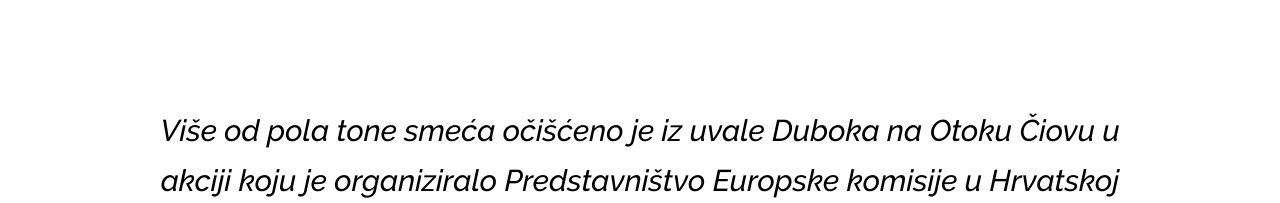
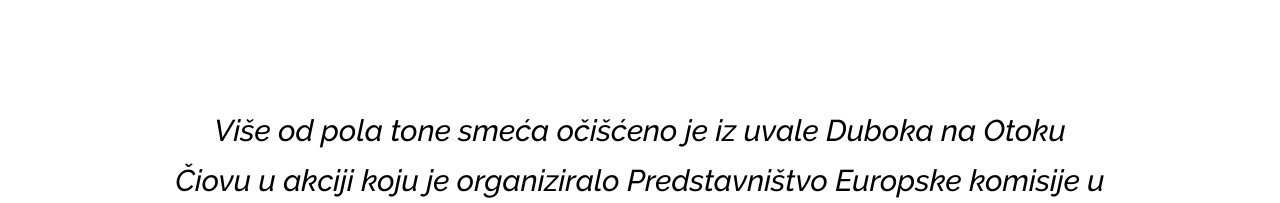
Before and after one commit to Zeljak/EUKomisijaG, a website: page index.html in a window 1280 px wide. Shown: the part 742-945 px from the top of the page. Drawn offline with Linux system fonts and the light colour scheme; files whose address does not match are found by name.

Commit message:
new design

```diff
--- a/_sass/main.scss
+++ b/_sass/main.scss
@@ -103,12 +103,12 @@
     padding-left: 40px;
     padding-top: 5px;
   }
-  @include for-tablet-landscape {
-    font-size: 30px;
-    line-height: 50px;
-    padding-left: 40px;
-    padding-top: 5px;
-  }
+  // @include for-tablet-landscape {
+  //   font-size: 30px;
+  //   line-height: 50px;
+  //   padding-left: 40px;
+  //   padding-top: 5px;
+  // }
   @include for-desktop {
     font-size: 30px;
     line-height: 50px;
@@ -138,12 +138,12 @@
     left: 40px;
     top: 70px;
   }
-  @include for-tablet-landscape {
-    font-size: 40px;
-    line-height: 48px;
-    left: 40px;
-    top: 170px;
-  }
+  // @include for-tablet-landscape {
+  //   font-size: 40px;
+  //   line-height: 48px;
+  //   left: 40px;
+  //   top: 170px;
+  // }
   @include for-desktop {
     font-size: 50px;
     line-height: 60px;
@@ -173,12 +173,12 @@
     left: 40px;
     top: 80px;
   }
-  @include for-tablet-landscape {
-    font-size: 40px;
-    line-height: 48px;
-    left: 40px;
-    top: 180px;
-  }
+  // @include for-tablet-landscape {
+  //   font-size: 40px;
+  //   line-height: 48px;
+  //   left: 40px;
+  //   top: 180px;
+  // }
   @include for-desktop {
     font-size: 50px;
     line-height: 60px;
@@ -203,31 +203,33 @@
 
   @include for-phone {
     font-size: 16px;
-    line-height: 22px;
+    line-height: 20px;
     padding-left: 10px;
     padding-right: 10px;
   }
   @include for-tablet-portrait {
-    font-size: 25px;
-    line-height: 40px;
+    font-size: 22px;
+    line-height: 30px;
     padding-left: 10px;
     padding-right: 10px;
   }
-  @include for-tablet-landscape {
-    font-size: 30px;
-    line-height: 50px;
-    padding-left: 40px;
-    padding-right: 40px;
-  }
+  // @include for-tablet-landscape {
+  //   font-size: 30px;
+  //   line-height: 50px;
+  //   padding-left: 40px;
+  //   padding-right: 40px;
+  // }
   @include for-desktop {
-    font-size: 30px;
-    line-height: 50px;
+    font-size: 26px;
+    line-height: 30px;
     padding-left: 40px;
     padding-right: 40px;
   }
   @include for-big-desktop {
     font-size: 30px;
     line-height: 50px;
+    padding-left: 40px;
+    padding-right: 40px;
   }
 }
 
@@ -235,20 +237,22 @@
   background-color: #7ed329;
 
   @include for-phone {
-    width: 100%;
-    height: 5px;
+    width: 50%;
+    height: 12px;
   }
   @include for-tablet-portrait {
     width: 50%;
-    height: 29px;
+    height: 24px;
   }
   @include for-desktop {
     width: 50%;
     height: 60px;
+    margin-bottom: 30px;
   }
   @include for-big-desktop {
     width: 50%;
     height: 60px;
+    margin-bottom: 40px;
   }
 }
 
@@ -256,12 +260,12 @@
   background-color: #7ed329;
 
   @include for-phone {
-    width: 100%;
-    height: 5px;
+    width: 60%;
+    height: 12px;
   }
   @include for-tablet-portrait {
     width: 60%;
-    height: 29px;
+    height: 24px;
   }
   @include for-desktop {
     width: 60%;
@@ -287,9 +291,9 @@
   @include for-tablet-portrait {
     width: 480px;
   }
-  @include for-tablet-landscape {
-    width: 560px;
-  }
+  // @include for-tablet-landscape {
+  //   width: 560px;
+  // }
   @include for-desktop {
     width: 780px;
   }
@@ -316,6 +320,7 @@
 .text-image {
   display: flex;
   padding: 10px;
+  flex-direction: column;
   @include for-phone {
     flex-direction: column;
   }
@@ -329,28 +334,28 @@
   }
 }
 
-.image-box {
-  @include for-phone {
-    flex-direction: column;
-  }
-  @include for-tablet-portrait {
-    flex: 50%;
-  }
-  @include for-tablet-landscape {
-    flex: 50%;
-  }
-  @include for-desktop {
-    flex: 50%;
-  }
-  @include for-big-desktop {
-    flex: 50%;
-  }
-}
+// .image-box {
+//   @include for-phone {
+//     flex-direction: column;
+//   }
+//   @include for-tablet-portrait {
+//     flex: 50%;
+//   }
+//   @include for-tablet-landscape {
+//     flex: 50%;
+//   }
+//   @include for-desktop {
+//     flex: 50%;
+//   }
+//   @include for-big-desktop {
+//     flex: 0%;
+//   }
+// }
 
 .text-box {
   @include for-phone {
-    font-size: 16px;
-    line-height: 22px;
+    font-size: 14px;
+    line-height: 18px;
     padding-left: 10px;
     padding-right: 10px;
   }
@@ -359,32 +364,24 @@
     line-height: 40px;
     padding-left: 10px;
     padding-right: 10px;
-    flex: 50%;
   }
-  @include for-tablet-landscape {
-    font-size: 30px;
-    line-height: 50px;
-    padding-left: 40px;
-    padding-right: 40px;
-    flex: 50%;
-    padding-left: 20px;
-    padding-right: 20px;
-  }
+  // @include for-tablet-landscape {
+  //   font-size: 14px;
+  //   line-height: 20px;
+  //   padding-left: 40px;
+  //   padding-right: 40px;
+  // }
   @include for-desktop {
     font-size: 30px;
     line-height: 50px;
-    padding-left: 40px;
-    padding-right: 40px;
-    flex: 50%;
-    padding-left: 20px;
-    padding-right: 20px;
+    padding-left: 50px;
+    padding-right: 50px;
   }
   @include for-big-desktop {
     font-size: 30px;
     line-height: 50px;
-    flex: 50%;
-    padding-left: 20px;
-    padding-right: 20px;
+    padding-left: 50px;
+    padding-right: 50px;
   }
 }
 
@@ -397,6 +394,11 @@
   font-weight: 700;
 }
 
+.grey-span {
+  font-style: italic;
+  color: #707070;
+}
+
 .zlatev {
   @include for-phone {
     width: 70%;
@@ -407,10 +409,10 @@
     width: 70%;
     padding-left: 30px;
   }
-  @include for-tablet-landscape {
-    width: 30%;
-    padding-left: 30px;
-  }
+  // @include for-tablet-landscape {
+  //   width: 30%;
+  //   padding-left: 30px;
+  // }
   @include for-desktop {
     width: 50%;
     padding-left: 30px;
@@ -444,11 +446,11 @@
     line-height: 40px;
     padding: 5px;
   }
-  @include for-tablet-landscape {
-    font-size: 40px;
-    line-height: 50px;
-    padding: 5px;
-  }
+  // @include for-tablet-landscape {
+  //   font-size: 40px;
+  //   line-height: 50px;
+  //   padding: 5px;
+  // }
   @include for-desktop {
     font-size: 50px;
     line-height: 70px;
@@ -474,10 +476,10 @@
     font-size: 16px;
     line-height: 30px;
   }
-  @include for-tablet-landscape {
-    font-size: 16px;
-    line-height: 30px;
-  }
+  // @include for-tablet-landscape {
+  //   font-size: 16px;
+  //   line-height: 30px;
+  // }
   @include for-desktop {
     font-size: 18px;
     line-height: 43px;
@@ -517,15 +519,15 @@
     margin-bottom: 30px;
   }
 
-  @include for-tablet-landscape {
-    height: 34px;
-    width: 180px;
-    line-height: 35px;
-    border-radius: 26px;
-    font-size: 12px;
-    padding-left: 30px;
-    margin-bottom: 30px;
-  }
+  // @include for-tablet-landscape {
+  //   height: 34px;
+  //   width: 180px;
+  //   line-height: 35px;
+  //   border-radius: 26px;
+  //   font-size: 12px;
+  //   padding-left: 30px;
+  //   margin-bottom: 30px;
+  // }
 
   @include for-desktop {
     height: 54px;
@@ -609,10 +611,10 @@
     margin-top: -130px;
     margin-bottom: 50px;
   }
-  @include for-tablet-landscape {
-    margin-top: -100px;
-    margin-bottom: 50px;
-  }
+  // @include for-tablet-landscape {
+  //   margin-top: -100px;
+  //   margin-bottom: 50px;
+  // }
   @include for-desktop {
     margin-top: -150px;
     margin-bottom: 70px;
@@ -640,11 +642,11 @@
     line-height: 40px;
     padding: 5px;
   }
-  @include for-tablet-landscape {
-    font-size: 40px;
-    line-height: 50px;
-    padding: 5px;
-  }
+  // @include for-tablet-landscape {
+  //   font-size: 40px;
+  //   line-height: 50px;
+  //   padding: 5px;
+  // }
   @include for-desktop {
     font-size: 50px;
     line-height: 70px;
@@ -664,9 +666,9 @@
   @include for-tablet-portrait {
     margin-top: -130px;
   }
-  @include for-tablet-landscape {
-    margin-top: -100px;
-  }
+  // @include for-tablet-landscape {
+  //   margin-top: -100px;
+  // }
   @include for-desktop {
     margin-top: -150px;
   }
@@ -707,10 +709,10 @@
     font-size: 100px;
     line-height: 80px;
   }
-  @include for-tablet-landscape {
-    font-size: 100px;
-    line-height: 80px;
-  }
+  // @include for-tablet-landscape {
+  //   font-size: 100px;
+  //   line-height: 80px;
+  // }
   @include for-desktop {
     font-size: 157px;
     line-height: 130px;
@@ -740,10 +742,10 @@
     margin-top: 30px;
     margin-bottom: 60px;
   }
-  @include for-tablet-landscape {
-    margin-top: 30px;
-    margin-bottom: 60px;
-  }
+  // @include for-tablet-landscape {
+  //   margin-top: 30px;
+  //   margin-bottom: 60px;
+  // }
   @include for-desktop {
     margin-top: -100px;
     margin-bottom: 180px;
@@ -770,10 +772,10 @@
     font-size: 25px;
     line-height: 40px;
   }
-  @include for-tablet-landscape {
-    font-size: 25px;
-    line-height: 40px;
-  }
+  // @include for-tablet-landscape {
+  //   font-size: 25px;
+  //   line-height: 40px;
+  // }
   @include for-desktop {
     font-size: 30px;
     line-height: 50px;
@@ -793,10 +795,10 @@
     font-size: 25px;
     line-height: 40px;
   }
-  @include for-tablet-landscape {
-    font-size: 25px;
-    line-height: 40px;
-  }
+  // @include for-tablet-landscape {
+  //   font-size: 25px;
+  //   line-height: 40px;
+  // }
   @include for-desktop {
     font-size: 30px;
     line-height: 50px;
--- a/package.json
+++ b/package.json
@@ -42,7 +42,7 @@
     "bulma": "^0.9.3",
     "node-sass": "^4.13.1",
     "npm-run-all": "^4.1.5",
-    "postcss-cli": "^9.0.1"
+    "postcss-cli": "^9.0.2"
   },
   "homepage": "https://github.com/jgthms/bulma-start#readme",
   "keywords": [
```
Also changed, not shown: index.html (+65 -17 lines), _assets/gallery/10.jpg (added), _assets/gallery/13.jpg (added), _assets/gallery/tabla_velika.jpg (added), _assets/images/10.jpg (added), _assets/images/13.jpg (added), _assets/images/Ognian_Zlatev_half.jpg (added), _assets/images/tabla.jpg (added), css/main.css, 3 other files.
